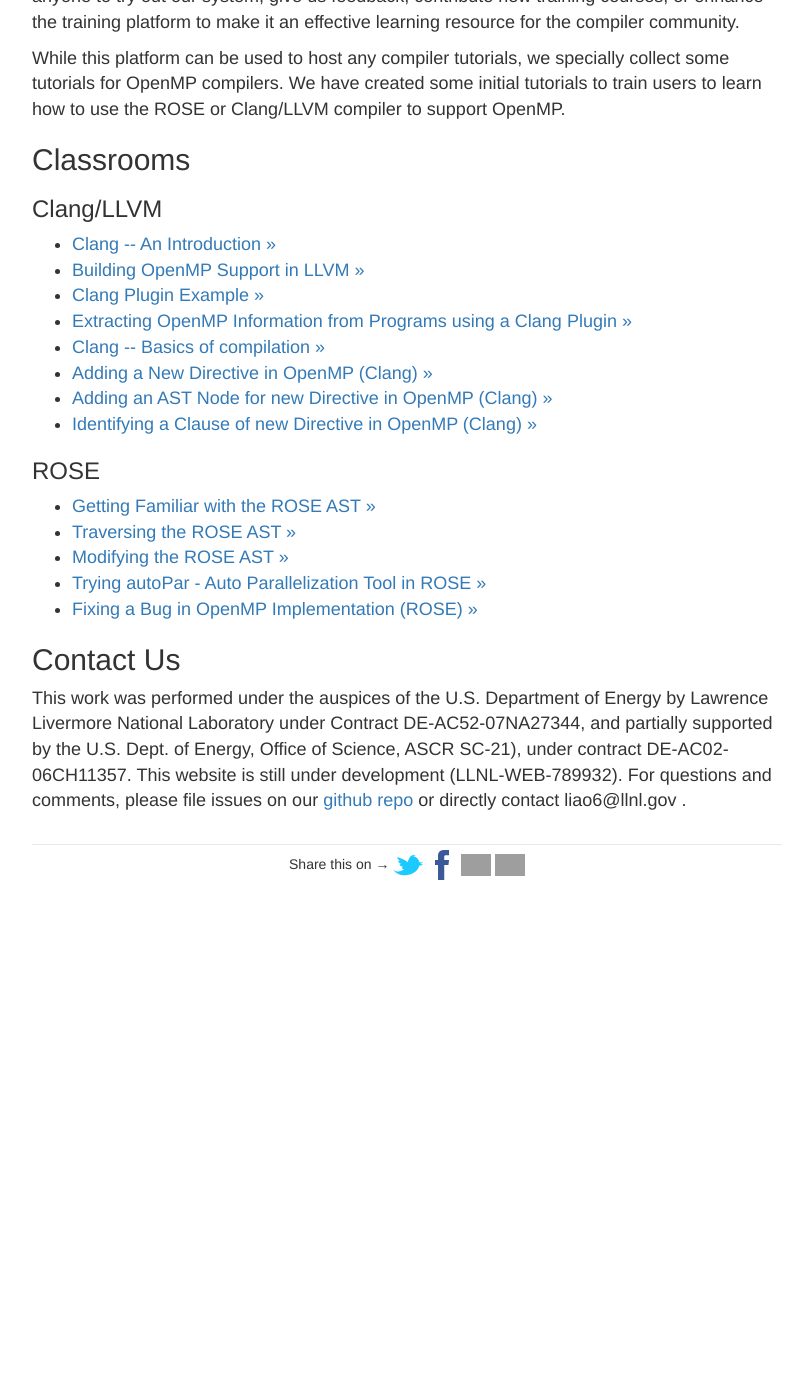
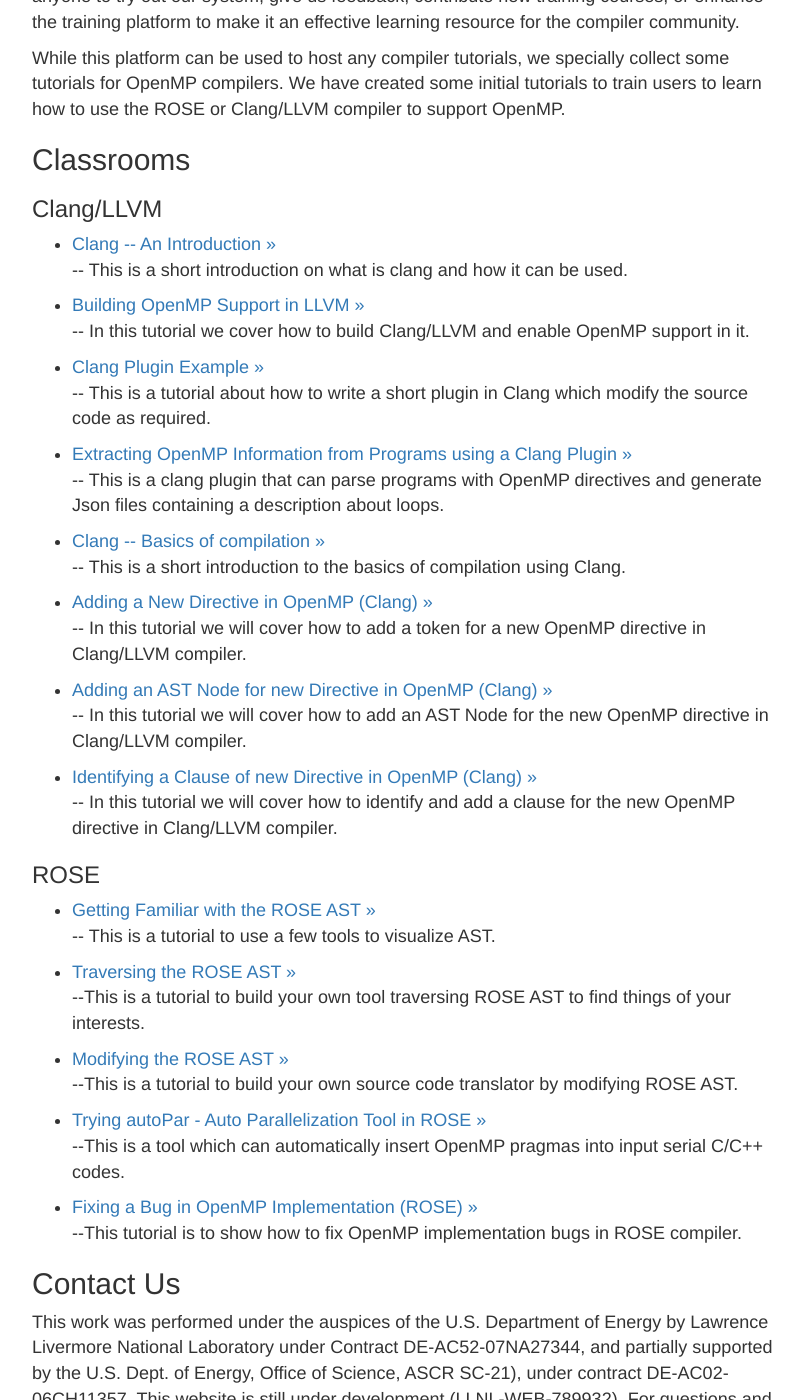
Before and after one commit to chunhualiao/freeCompilerCamp, a Jekyll site: the page built from compiler-classroom/index.html, in a window 1280 px wide and 1400 px high, scrolled down 349 px. Shown: the whole window, without its empty margins (38-841 px from the left). Built offline with Jekyll 4.4.1, drawn with Linux system fonts in a browser that asks for light colours; nearby versions of some CDN libraries; the list of posts is cut into pages by our own code; before the commit the page ends 1249 px from its top, so only the background shows below that; grey boxes are pictures that could not be loaded.

Commit message:
Adding description in landing page

```diff
--- a/compiler-classroom/index.html
+++ b/compiler-classroom/index.html
@@ -25,26 +25,37 @@
 <h3>Clang/LLVM</h3>
 <ul>
     <li><a href="/clang-intro">Clang -- An Introduction &raquo</a></li>
+    <p>-- This is a short introduction on what is clang and how it can be used.</p>
     <li><a href="/llvm-openmp-build">Building OpenMP Support in LLVM &raquo</a></li>
+    <p>-- In this tutorial we cover how to build Clang/LLVM and enable OpenMP support in it.</p>
+
     <li><a href="/clang-plugin">Clang Plugin Example &raquo</a></li>
+    <p>-- This is a tutorial about how to write a short plugin in Clang which modify the source code as required.</p>
     <li><a href="/openmp-extractor">Extracting OpenMP Information from Programs using a Clang Plugin &raquo</a></li>
+    <p>-- This is a clang plugin that can parse programs with OpenMP directives and generate Json files containing a description about loops.</p>
     <li><a href="/clang-basics">Clang -- Basics of compilation &raquo</a></li>
-    <!--<li><a href="/new-directive-llvm">Adding a New Directive in OpenMP (Clang) &raquo</a></li>
-    <li><a href="/ast-node-llvm">Adding an AST Node for new Directive in OpenMP (Clang) &raquo</a></li>
-    <li><a href="/new-clause-llvm">Identifying a Clause of new Directive in OpenMP (Clang) &raquo</a></li>-->
+    <p>-- This is a short introduction to the basics of compilation using Clang.</p>
     <li><a href="/clang-new-directive">Adding a New Directive in OpenMP (Clang) &raquo</a></li>
+    <p>-- In this tutorial we will cover how to add a token for a new OpenMP directive in Clang/LLVM compiler. </p>
     <li><a href="/clang-ast-node">Adding an AST Node for new Directive in OpenMP (Clang) &raquo</a></li>
+    <p>-- In this tutorial we will cover how to add an AST Node for the new OpenMP directive in Clang/LLVM compiler. </p>
     <li><a href="/clang-clause">Identifying a Clause of new Directive in OpenMP (Clang) &raquo</a></li>
+    <p>-- In this tutorial we will cover how to identify and add a clause for the new OpenMP directive in Clang/LLVM compiler.</p>
 </ul>
 
 <h3>ROSE</h3>
 <ul>
     <li><a href="/rose-ast">Getting Familiar with the ROSE AST &raquo</a></li>
+    <p>-- This is a tutorial to use a few tools to visualize AST.</p>
     <li><a href="/rose-ast-traversal">Traversing the ROSE AST &raquo</a></li>
+    <p>--This is a tutorial to build your own tool traversing ROSE AST to find things of your interests.</p>
     <li><a href="/rose-ast-modification">Modifying the ROSE AST &raquo</a></li>
+    <p>--This is a tutorial to build your own source code translator by modifying ROSE AST.</p>
     <!--    <li><a href="/new-directive-rose">Adding a new Directive in OpenMP (ROSE) &raquo</a></li>  -->
     <li><a href="/rose-autopar">Trying autoPar - Auto Parallelization Tool in ROSE &raquo</a></li>
+    <p>--This is a tool which can automatically insert OpenMP pragmas into input serial C/C++ codes.</p>
     <li><a href="/fix-bug-in-rose">Fixing a Bug in OpenMP Implementation (ROSE) &raquo</a></li>
+    <p>--This tutorial is to show how to fix OpenMP implementation bugs in ROSE compiler.</p>
 </ul>
 
 <h2 id="Contact"><a name=Contact"></a>Contact Us</h2>
```
